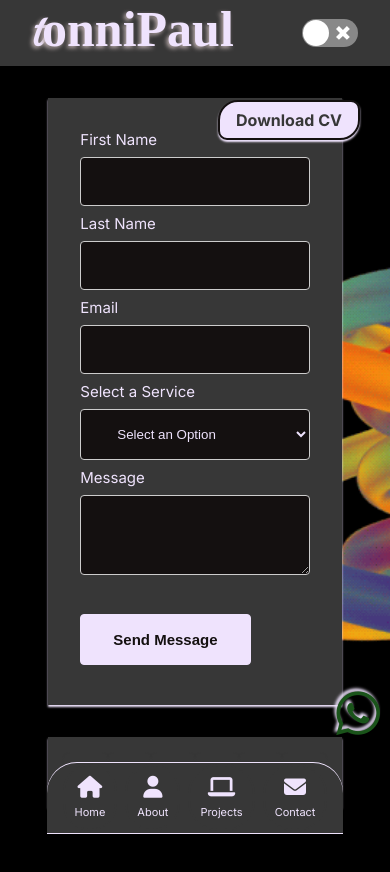
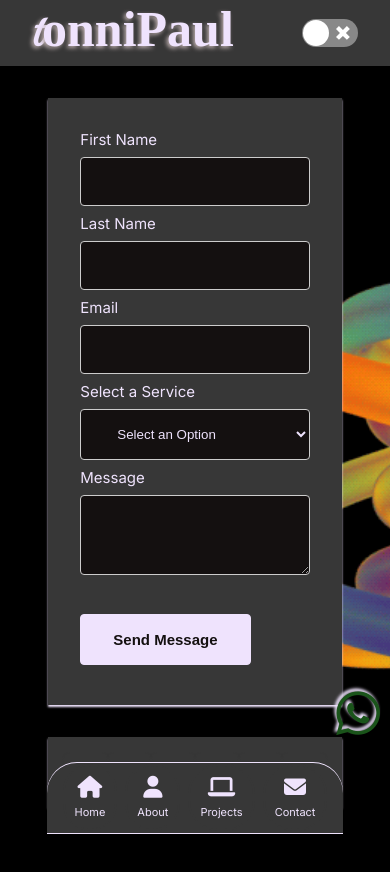
Before and after one commit to TonniPaul/contact, a React (Create React App) app: page /Contact in a window 390 px wide. Shown: the top 872 px of the page. Built offline with nearby package versions, Linux system fonts and the light colour scheme; a web font is replaced by a local one.

Commit message:
moved download from all screen

```diff
--- a/src/components/Hero.js
+++ b/src/components/Hero.js
@@ -1,4 +1,4 @@
-
+import pdf from '../cv/paulcv.pdf';
 function Hero(){
    return (
       <div className="hero-body">
@@ -8,6 +8,7 @@ function Hero(){
             I create Awesome Web Applications.
             </p>
          </main>
+         <a href={pdf} target='blank' className='download'> Download CV</a>
       </div>
    );
 };
--- a/src/components/Nav.css
+++ b/src/components/Nav.css
@@ -24,7 +24,7 @@ a{
 .download{
    position: absolute;
    z-index: 99999;
-   top: 100px;
+   top: 10px;
    right: 30px;
    padding: .5rem 1rem;
    background-color: var(--primarytxt);
@@ -68,9 +68,6 @@ h2{
       flex-direction: column;
       width: 100%;
    }
-   .download{
-      top: 150px;
-   }
    .logocv{
       width: 100%;
    }
@@ -90,16 +87,6 @@ h2{
    }
    .icons > i{
       font-size: 22px;
-   }
-}
-
-@media(max-width:500px){
-   nav{
-      display: block;
-      margin: auto;
-   }
-   .download{
-      top: 100px;
    }
    ul{
       position: fixed;
@@ -122,3 +109,11 @@ h2{
    }
 
 }
+
+@media(max-width:500px){
+   nav{
+      display: block;
+      margin: auto;
+   }
+
+}
--- a/src/components/Nav.js
+++ b/src/components/Nav.js
@@ -12,7 +12,6 @@ function Nav (){
             <div className='logocv'>
                <h2 className="logo"><span className='tt'> t</span><span>onni</span>Paul</h2>
                <ReactSwitch/>
-               <a href={pdf} target='blank' className='download'> Download CV</a>
             </div>
             <ul>
                <Link to='/home'>
--- a/src/index.css
+++ b/src/index.css
@@ -190,8 +190,27 @@ small{
   height: 0;
 }
 .hero-body{
-  height: 70vh;
+  height: 90vh;
+  display: flex;
+  flex-direction: column;
+  justify-content: center;
 }
+.hero--text{
+  width: 70%;
+  bottom: 130px;
+  font-size: 25px;
+  z-index: 888999;
+}
+main{
+  width: 90%;
+  margin: auto;
+}
+.footer{
+  display: none;
+}
+.int{
+  height: 90px;
+ }
 }
 @media (max-width:500px){
   .hero{
@@ -212,32 +231,12 @@ small{
     height: max-content;
     padding: 0;
   }
-  .hero-body{
-    height: 90vh;
-    display: flex;
-    flex-direction: column;
-    justify-content: center;
-  }
-  .hero--text{
-    width: 70%;
-    bottom: 130px;
-    font-size: 25px;
-    z-index: 888999;
-  }
+
   .tpl{
     font-size: 13px;
   }
-  main{
-    width: 90%;
-    margin: auto;
-  }
 
-  .footer{
-    display: none;
- }
- .int{
-  height: 50px;
- }
+
  .myabout{
   margin-top: 10px;
   margin-bottom: 100px;
```
